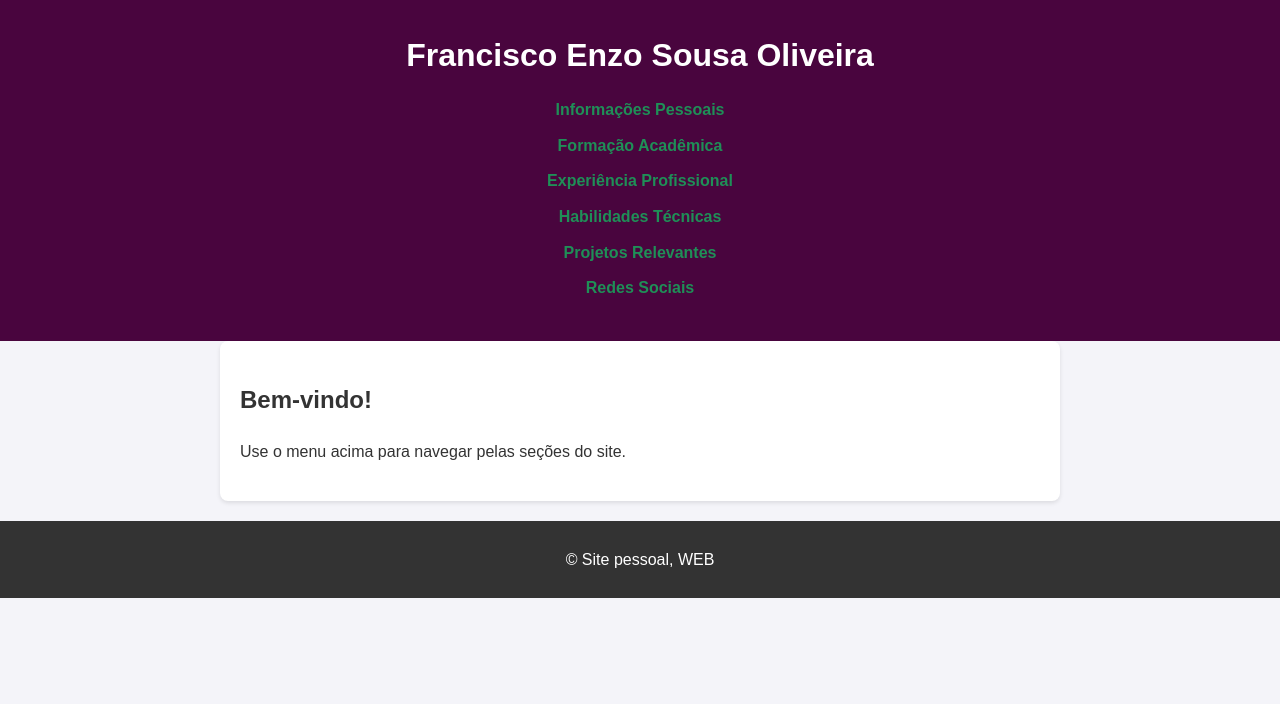
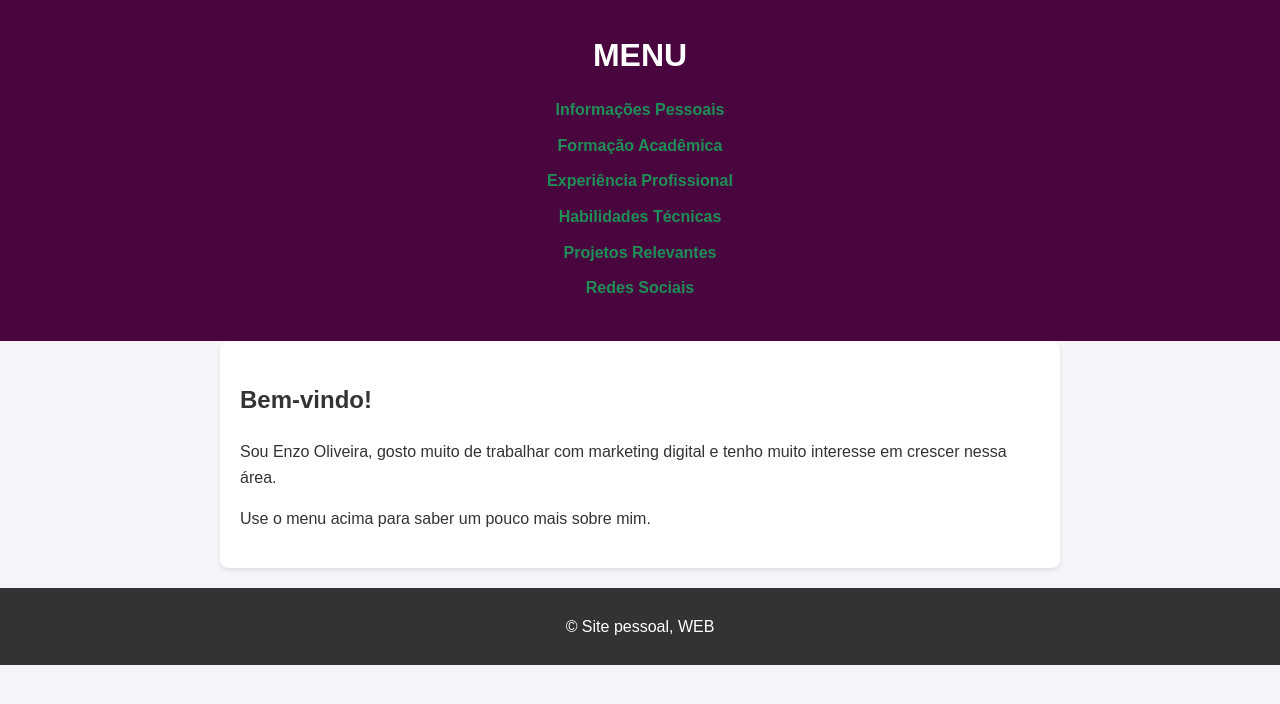
Before and after one commit to Enzooliveira29/enzosite, a plain HTML site: page index.html in a window 1280 px wide. Drawn offline with Linux system fonts and the light colour scheme.

Commit message:
Update index.html

```diff
--- a/index.html
+++ b/index.html
@@ -8,7 +8,7 @@
 </head>
 <body>
     <header>
-        <h1>Francisco Enzo Sousa Oliveira</h1>
+        <h1>MENU</h1>
         <nav>
             <ul>
                 <li><a href="informacoes.html">Informações Pessoais</a></li>
@@ -22,7 +22,8 @@
     </header>
     <main>
         <h2>Bem-vindo!</h2>
-        <p>Use o menu acima para navegar pelas seções do site.</p>
+        <p>Sou Enzo Oliveira, gosto muito de trabalhar com marketing digital e tenho muito interesse em crescer nessa área.</p>
+        <p>Use o menu acima para saber um pouco mais sobre mim.</p>
     </main>
     <footer>
         <p>&copy; Site pessoal, WEB</p>
```
